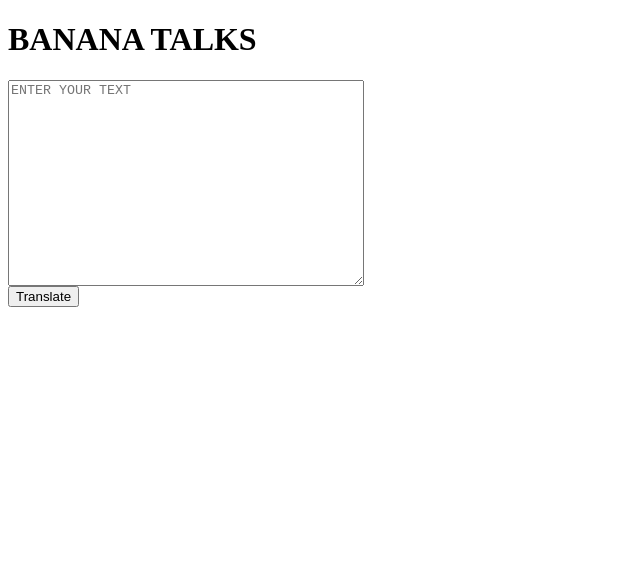
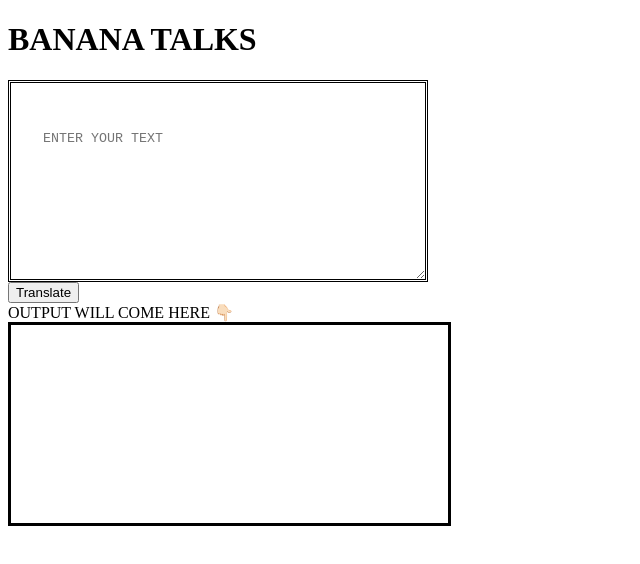
Before and after one commit to sanskritisp/Minions-Talk, a plain HTML site: page index.html in a window 1280 px wide. Shown: the whole page, without its empty margins (0-640 px from the left). Drawn offline with Linux system fonts and the light colour scheme.

Commit message:
feat: adding input and output

```diff
--- a/app.js
+++ b/app.js
@@ -2,14 +2,17 @@
 // alert("this is the alert script")
 // var username = prompt("give me your username ")
 // alert("welcome!"+ username)
-
+var outputText = document.querySelector("#output")
+const inputTxt = document.querySelector("#txt")
 var btnTrans = document.querySelector("#btn-trans")
 // console.log(btnTrans)
 function clickevenhandler(){
-    console.log("clicked")
-console.log("input",inputTxt.value)}
+    outputText.innerText = "Translated into banana "+ inputTxt.value
+
+
+//     console.log("clicked")
+// console.log("input", inputTxt.value)
+}
+
 // add event listener
 btnTrans.addEventListener("click", clickevenhandler)
-
-var inputTxt = document.querySelector("#txt")
-// console.log(inputTxt)
--- a/index.html
+++ b/index.html
@@ -5,17 +5,9 @@
     <meta http-equiv="X-UA-Compatible" content="IE=edge">
     <meta name="viewport" content="width=device-width, initial-scale=1.0">
     <title>BANANA TALKS</title>
-    <style>
-        textarea{
-            width: 350px;
-            display: block;
-            height: 200PX;
-        }
+    <link href="style.css" rel="stylesheet"/>
 
-
-    </style>
-
- </head>
+</head>
 <body>
     <h1> BANANA TALKS</h1>
     <textarea id="txt" placeholder="ENTER YOUR TEXT"></textarea>
@@ -23,6 +15,8 @@
 
     </textarea>
     <button id="btn-trans">Translate</button>
+    <div>OUTPUT WILL COME HERE 👇🏻</div>
+   <div id ="output"></div>
 
 
     <script src="./app.js" ></script>
--- /dev/null
+++ b/style.css
@@ -0,0 +1,21 @@
+
+textarea{
+    width: 350px;
+    display: block;
+    height: 100PX;
+    padding: 3rem 2rem;
+    border-color: black;
+    border-width: medium;
+    border-style: double;
+}
+
+#output{
+    background-color: white;
+    height: 198px;
+    width: 437px;
+    /* margin: auto; */
+    display: block;
+    border: black;
+    border-width: 3px;
+    border-style: solid;
+}
```
